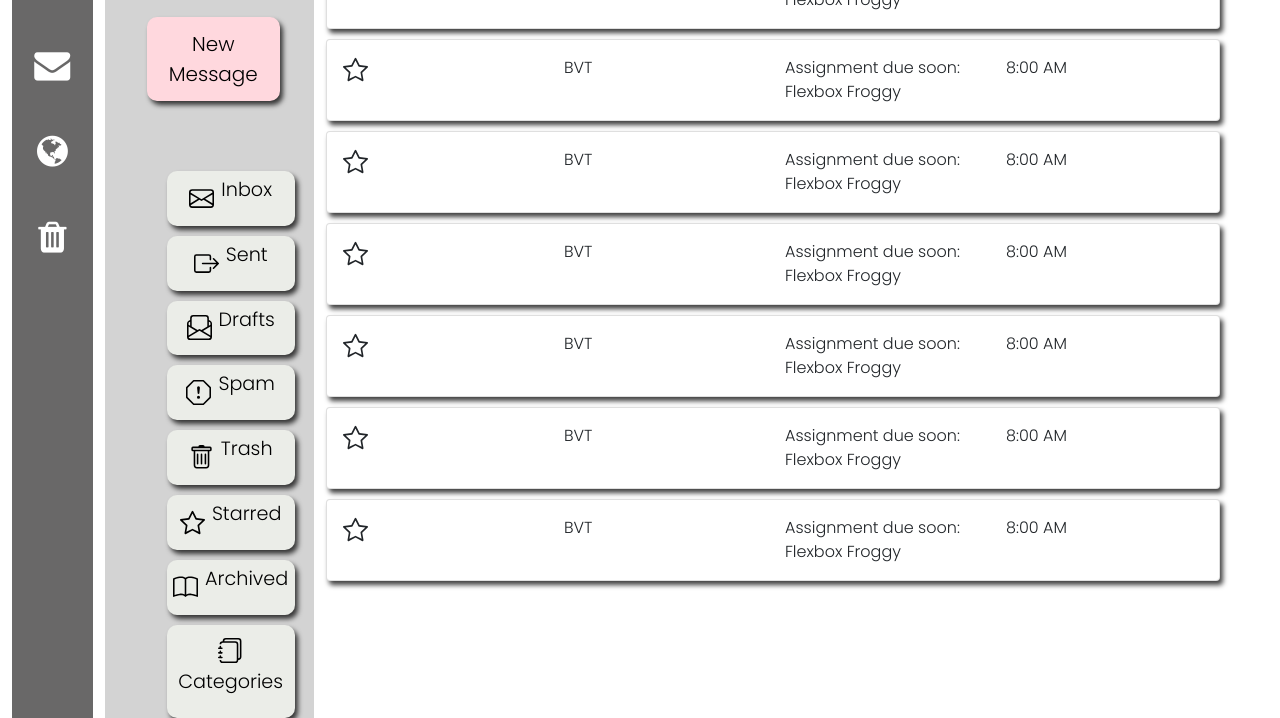
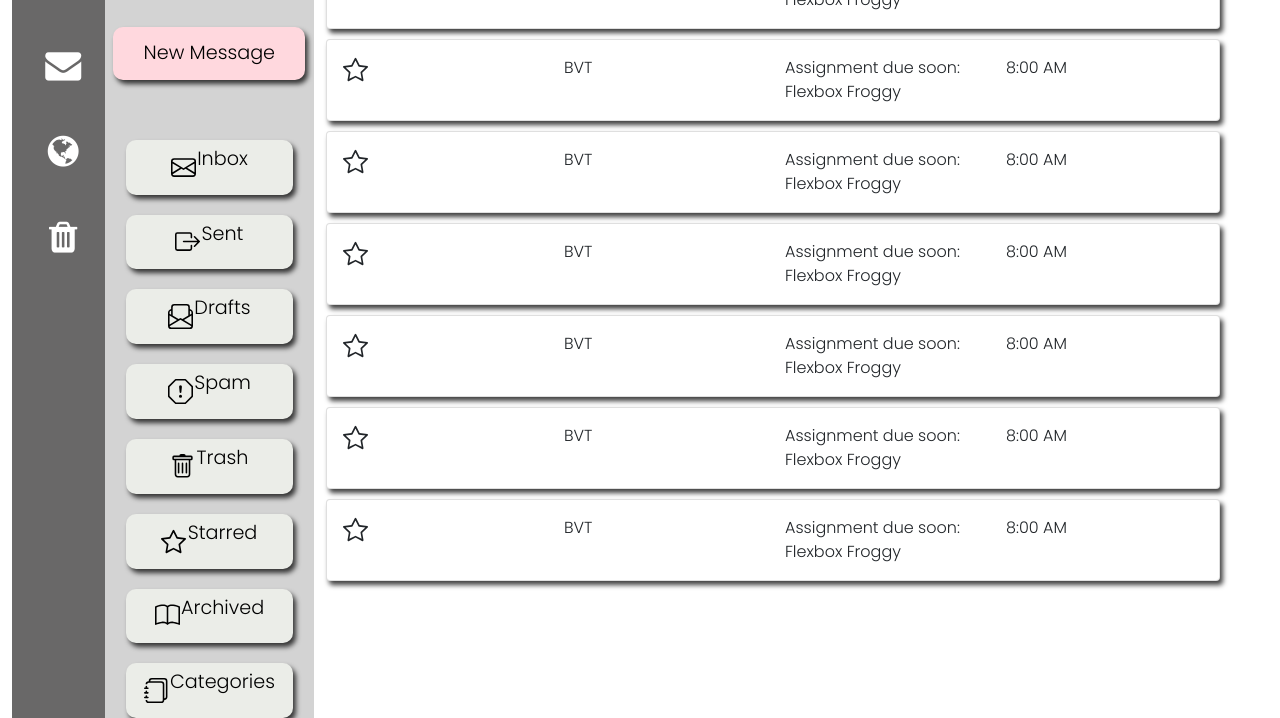
Before and after one commit to junalynnc/email-project, a website: page index.html in a window 1280 px wide. Shown: the part 149-867 px from the top of the page. Drawn offline with nearby package versions, Linux system fonts and the light colour scheme.

Commit message:
final changes

```diff
--- a/index.html
+++ b/index.html
@@ -50,18 +50,20 @@
 
             <h1 id="title">Kmail</h1>
 
-            <button id="new-message-button" type="button">New Message</button>
+
 
             <div id="category-icons" class="row">
-              <div id="category-titles" class="col">
+
+              <button id="new-message-button" type="button">New Message</button>
 
               <button id="inbox-buttons" type="button">
                 <svg xmlns="http://www.w3.org/2000/svg" width="25" height="25" fill="currentColor" class="bi bi-envelope" viewBox="0 0 16 16">
                     <path d="M0 4a2 2 0 0 1 2-2h12a2 2 0 0 1 2 2v8a2 2 0 0 1-2 2H2a2 2 0 0 1-2-2V4Zm2-1a1 1 0 0 0-1 1v.217l7 4.2 7-4.2V4a1 1 0 0 0-1-1H2Zm13 2.383-4.708 2.825L15 11.105V5.383Zm-.034 6.876-5.64-3.471L8 9.583l-1.326-.795-5.64 3.47A1 1 0 0 0 2 13h12a1 1 0 0 0 .966-.741ZM1 11.105l4.708-2.897L1 5.383v5.722Z"/>
                 </svg>
+
                 <p>Inbox</p>
               </button>
-                <br/>
+
 
                 <button id="inbox-buttons" type="button">
                   <svg xmlns="http://www.w3.org/2000/svg" width="25" height="25" fill="currentColor" class="bi bi-box-arrow-right" viewBox="0 0 16 16">
@@ -124,7 +126,7 @@
                 <br/>
 
               </div>
-            </div>
+
           </div>
 
           <div id="inbox" class="col-md-9 col-lg-9">
--- a/styles.css
+++ b/styles.css
@@ -26,6 +26,15 @@ h2 {
     margin-left: 50px;
 }
 
+/* ------- INBOX CATEGORY BUTTONS ------------ */
+
+#category-icons {
+  justify-content: center;
+  white-space: nowrap;
+}
+
+/*----------------------------------------------*/
+
 button {
     border: none;
     background-color: transparent;
@@ -44,32 +53,32 @@ button {
 }
 
 
-
 /* ---------- NEW MESSAGE BUTTON ------------ */
 
 #new-message-button {
   border: 2px solid rgb(255, 216, 222);
   border-radius: 10px 10px;
   padding: 10px 20px 10px 20px;
-  font-size: 20px;
+  font-size: 1.5vw;
+  text-align: center;
   background-color: rgb(255, 216, 222);
-  margin-top: 30px;
-  margin-left: 30px;
-  margin-right: 30px;
   -webkit-box-shadow: 3px 4px 5px 0px rgba(0,0,0,0.75);
   -moz-box-shadow: 3px 4px 5px 0px rgba(0,0,0,0.75);
   box-shadow: 3px 4px 5px 0px rgba(0,0,0,0.75);
+  width: 15vw;
+  margin-bottom: 40px;
+  margin-top: 40px;
 }
 
 /* ------------ INBOX BUTTONS ------------- */
 
 #inbox-buttons {
-  margin-top: 10px;
+  margin-top: 20px;
   padding-top: 5px;
   padding-bottom: 5px;
-  width: 10vw;
+  width: 13vw;
   border-radius: 10px 10px;
-  font-size: 2vw;
+  font-size: 5px;
   background-color: rgb(235, 237, 232);
   -webkit-box-shadow: 3px 4px 5px 0px rgba(0,0,0,0.75);
   -moz-box-shadow: 3px 4px 5px 0px rgba(0,0,0,0.75);
@@ -121,7 +130,10 @@ button {
 }
 
 
-/**/
+
+/* -------------- MEDIA QUERIES -----------------*/
+
+
 /* ---------- WEB VIEW MEDIA QUERY------------- */
 
 @media only screen and (min-width: 780px) {
@@ -131,9 +143,8 @@ button {
     .icon-bar {
       background-color: rgb(105, 104, 104); /* Dark-grey background */
       height: 100%;
+      width: 8vw;
     }
-
-
 
     .icon-bar a {
       display: block; /* Make the links appear below each other instead of side-by-side */
@@ -196,13 +207,3 @@ button {
       }
 
   }
-
-/* ------------ INBOX BUTTONS ------------- */
-
-  .btn-light {
-  margin-top: 10px;
-  padding-top: 5px;
-  padding-bottom: 5px;
-  width: 60%;
-  border-radius: 40%;
-  }
```
Lines whose indentation alone changed are shown as unchanged.
